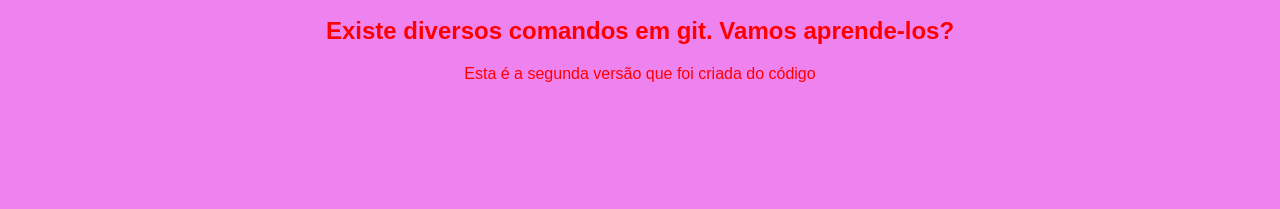
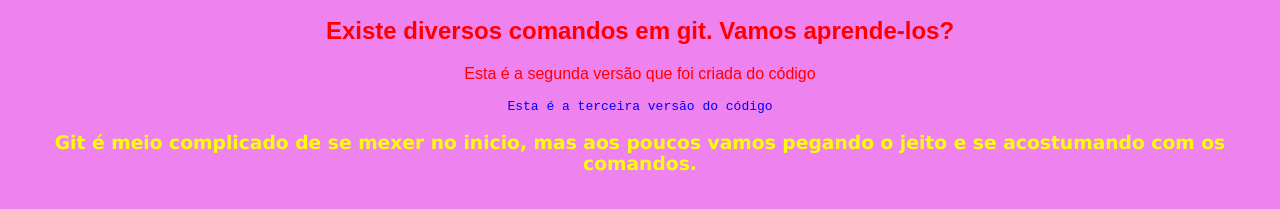
Before and after one commit to Lsantana95/Comandos-git, a plain HTML site: page index.html in a window 1280 px wide. Shown: the part 101-310 px from the top of the page. Drawn offline with Linux system fonts and the light colour scheme.

Commit message:
terceira versao

```diff
--- a/index.html
+++ b/index.html
@@ -21,6 +21,13 @@
         <p class="texto3">Esta é a segunda versão que foi criada do código</p>
     </main>
 
+    <main>
+        <p class="paragrafo">Esta é a terceira versão do código</p>
+        <h3 class="texto-git">Git é meio complicado de se mexer no inicio, mas aos poucos vamos
+            pegando o jeito e se acostumando com os comandos.
+        </h3>
+    </main>
+
     <style>
         body {
             background-color: violet;
@@ -31,6 +38,18 @@
             size: 20px;
             color: red;
         }
+        .paragrafo {
+            size:24px;
+            font-family: monospace;
+            text-align: center;
+            color: blue;
+        }
+        .texto-git{
+            size: 16px;
+            font-family: Verdana, Geneva, Tahoma, sans-serif;
+            text-align: center;
+            color: yellow;
+        }
     </style>
 
 </body>
```
Also changed, not shown: 1 other file.
